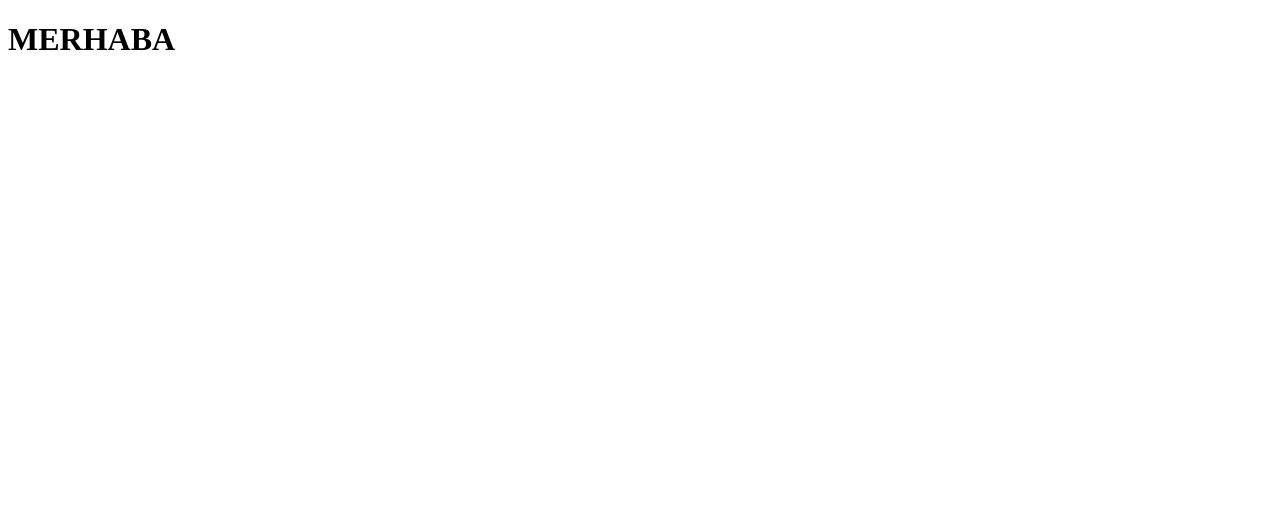
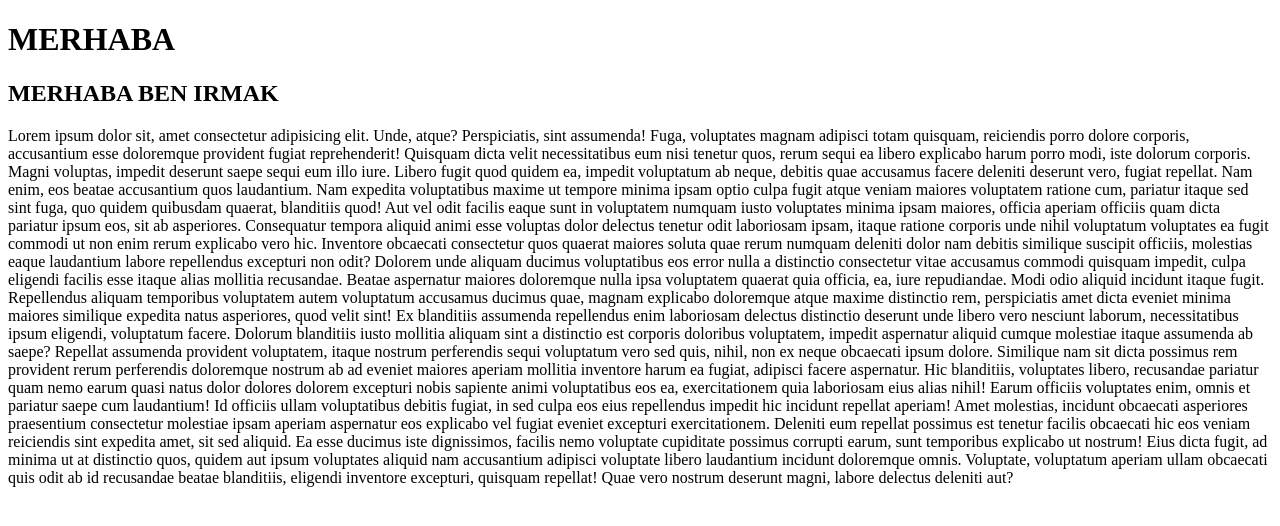
Before and after one commit to Orujhimaru/ilkRepositoryim, a plain HTML site: page index.html in a window 1280 px wide. Drawn offline with Linux system fonts and the light colour scheme.

Commit message:
irmak ve paragraf

```diff
--- a/index.html
+++ b/index.html
@@ -7,5 +7,62 @@
   </head>
   <body>
     <h1>MERHABA</h1>
+    <h2>MERHABA BEN IRMAK</h2>
+    <p>
+      Lorem ipsum dolor sit, amet consectetur adipisicing elit. Unde, atque?
+      Perspiciatis, sint assumenda! Fuga, voluptates magnam adipisci totam
+      quisquam, reiciendis porro dolore corporis, accusantium esse doloremque
+      provident fugiat reprehenderit! Quisquam dicta velit necessitatibus eum
+      nisi tenetur quos, rerum sequi ea libero explicabo harum porro modi, iste
+      dolorum corporis. Magni voluptas, impedit deserunt saepe sequi eum illo
+      iure. Libero fugit quod quidem ea, impedit voluptatum ab neque, debitis
+      quae accusamus facere deleniti deserunt vero, fugiat repellat. Nam enim,
+      eos beatae accusantium quos laudantium. Nam expedita voluptatibus maxime
+      ut tempore minima ipsam optio culpa fugit atque veniam maiores voluptatem
+      ratione cum, pariatur itaque sed sint fuga, quo quidem quibusdam quaerat,
+      blanditiis quod! Aut vel odit facilis eaque sunt in voluptatem numquam
+      iusto voluptates minima ipsam maiores, officia aperiam officiis quam dicta
+      pariatur ipsum eos, sit ab asperiores. Consequatur tempora aliquid animi
+      esse voluptas dolor delectus tenetur odit laboriosam ipsam, itaque ratione
+      corporis unde nihil voluptatum voluptates ea fugit commodi ut non enim
+      rerum explicabo vero hic. Inventore obcaecati consectetur quos quaerat
+      maiores soluta quae rerum numquam deleniti dolor nam debitis similique
+      suscipit officiis, molestias eaque laudantium labore repellendus excepturi
+      non odit? Dolorem unde aliquam ducimus voluptatibus eos error nulla a
+      distinctio consectetur vitae accusamus commodi quisquam impedit, culpa
+      eligendi facilis esse itaque alias mollitia recusandae. Beatae aspernatur
+      maiores doloremque nulla ipsa voluptatem quaerat quia officia, ea, iure
+      repudiandae. Modi odio aliquid incidunt itaque fugit. Repellendus aliquam
+      temporibus voluptatem autem voluptatum accusamus ducimus quae, magnam
+      explicabo doloremque atque maxime distinctio rem, perspiciatis amet dicta
+      eveniet minima maiores similique expedita natus asperiores, quod velit
+      sint! Ex blanditiis assumenda repellendus enim laboriosam delectus
+      distinctio deserunt unde libero vero nesciunt laborum, necessitatibus
+      ipsum eligendi, voluptatum facere. Dolorum blanditiis iusto mollitia
+      aliquam sint a distinctio est corporis doloribus voluptatem, impedit
+      aspernatur aliquid cumque molestiae itaque assumenda ab saepe? Repellat
+      assumenda provident voluptatem, itaque nostrum perferendis sequi
+      voluptatum vero sed quis, nihil, non ex neque obcaecati ipsum dolore.
+      Similique nam sit dicta possimus rem provident rerum perferendis
+      doloremque nostrum ab ad eveniet maiores aperiam mollitia inventore harum
+      ea fugiat, adipisci facere aspernatur. Hic blanditiis, voluptates libero,
+      recusandae pariatur quam nemo earum quasi natus dolor dolores dolorem
+      excepturi nobis sapiente animi voluptatibus eos ea, exercitationem quia
+      laboriosam eius alias nihil! Earum officiis voluptates enim, omnis et
+      pariatur saepe cum laudantium! Id officiis ullam voluptatibus debitis
+      fugiat, in sed culpa eos eius repellendus impedit hic incidunt repellat
+      aperiam! Amet molestias, incidunt obcaecati asperiores praesentium
+      consectetur molestiae ipsam aperiam aspernatur eos explicabo vel fugiat
+      eveniet excepturi exercitationem. Deleniti eum repellat possimus est
+      tenetur facilis obcaecati hic eos veniam reiciendis sint expedita amet,
+      sit sed aliquid. Ea esse ducimus iste dignissimos, facilis nemo voluptate
+      cupiditate possimus corrupti earum, sunt temporibus explicabo ut nostrum!
+      Eius dicta fugit, ad minima ut at distinctio quos, quidem aut ipsum
+      voluptates aliquid nam accusantium adipisci voluptate libero laudantium
+      incidunt doloremque omnis. Voluptate, voluptatum aperiam ullam obcaecati
+      quis odit ab id recusandae beatae blanditiis, eligendi inventore
+      excepturi, quisquam repellat! Quae vero nostrum deserunt magni, labore
+      delectus deleniti aut?
+    </p>
   </body>
 </html>
```
